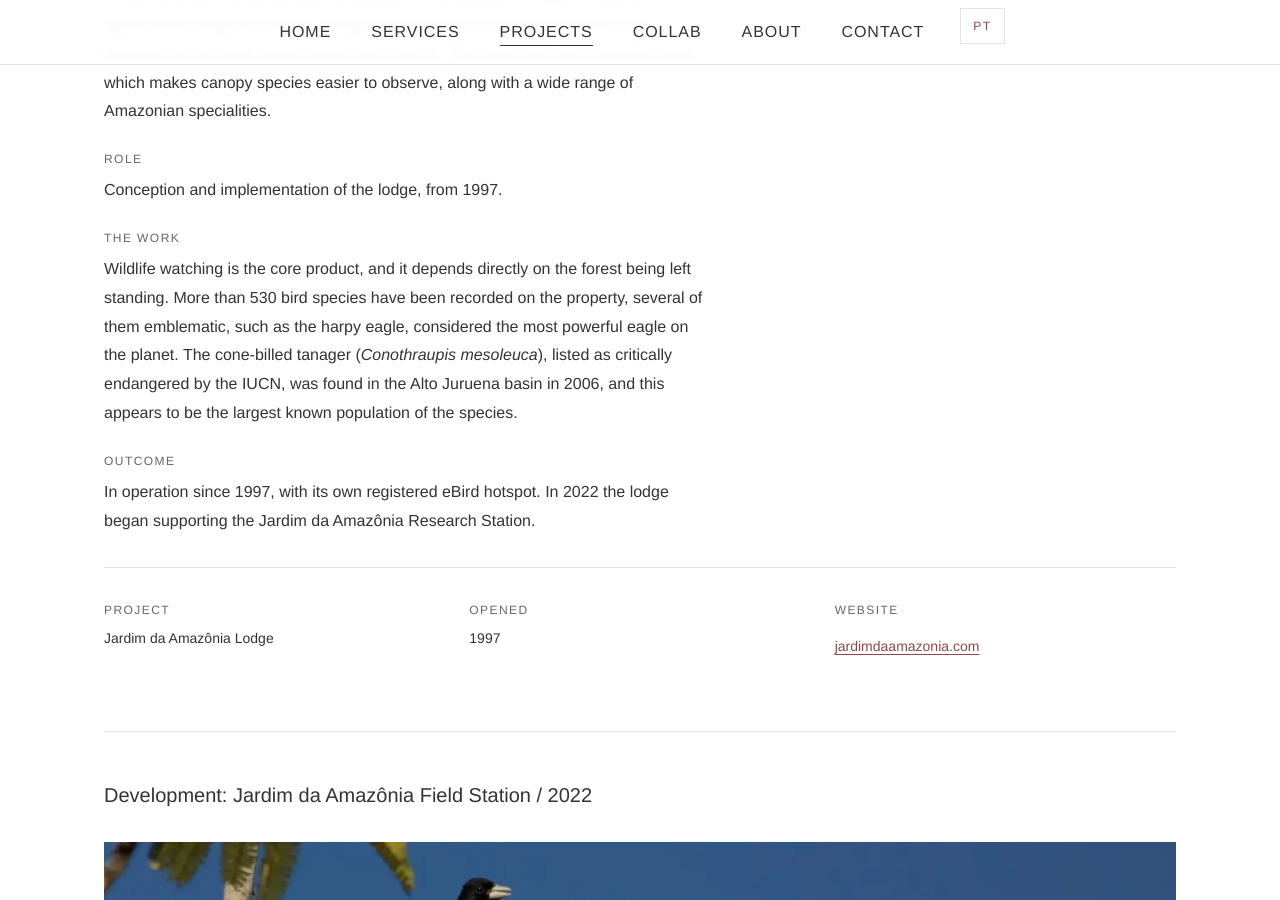
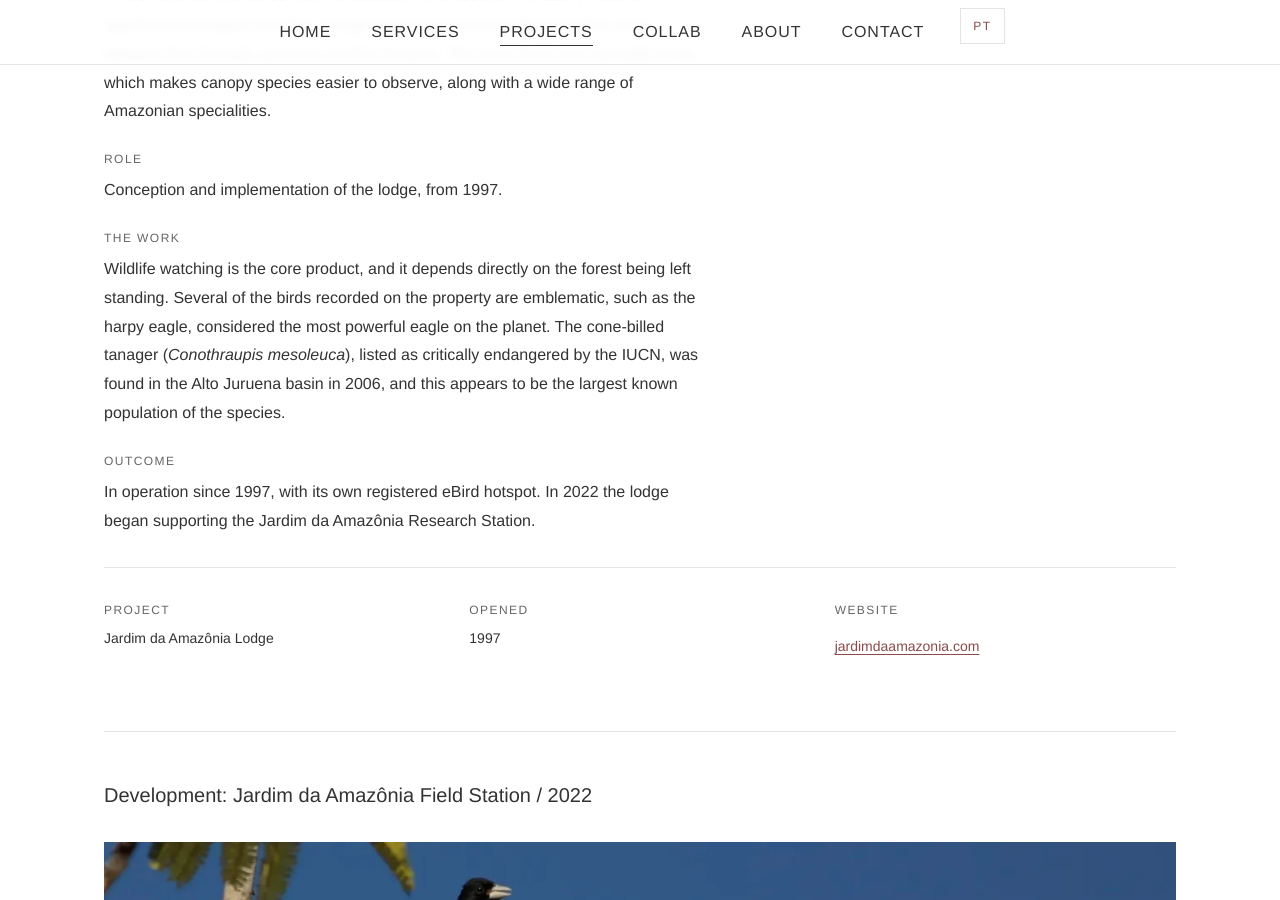
Before and after one commit to jpzank/raquel_zanchet.website, a Jekyll site: the page built from en/projects/index.html, in a window 1280 px wide and 900 px high, scrolled down 788 px. Built offline with Jekyll 4.4.1, drawn with Linux system fonts in a browser that asks for light colours.

Commit message:
Remove the bird count from the rest of the site
Follows the removal from the home page proof row: the figure is now gone
from the Jardim da Amazônia case in Projects, the timeline entry in About,
their English counterparts, and the project's structured data. A search for
"530" across the HTML and XML returns nothing.

The surrounding sentences were rewritten rather than truncated, so each
still reads and still says something. "São mais de 530 espécies de aves
registradas na área, várias delas emblemáticas, como a harpia" becomes
"Várias das aves registradas na área são emblemáticas, como a harpia": the
harpy eagle and the cone-billed tanager carry the point without the count.

Structured data still parses.

Co-Authored-By: Claude Opus 5 <noreply@anthropic.com>
Claude-Session: https://claude.ai/code/session_015A4dqjdnsAseZ69gwtvH28

```diff
--- a/_includes/jsonld-projetos.html
+++ b/_includes/jsonld-projetos.html
@@ -18,7 +18,7 @@
         {
           "@type": "CreativeWork",
           "name": "Jardim da Amazônia Lodge",
-          "description": "{% if idioma == 'en' %}Sustainable tourism lodge south of the Amazon, in São José do Rio Claro, Mato Grosso, in the transition zone between the Cerrado and the Amazon, with more than 530 bird species recorded.{% else %}Lodge de turismo sustentável ao sul da Amazônia, em São José do Rio Claro, Mato Grosso, em área de transição entre o Cerrado e a Amazônia, com mais de 530 espécies de aves registradas.{% endif %}",
+          "description": "{% if idioma == 'en' %}Sustainable tourism lodge south of the Amazon, in São José do Rio Claro, Mato Grosso, in the transition zone between the Cerrado and the Amazon.{% else %}Lodge de turismo sustentável ao sul da Amazônia, em São José do Rio Claro, Mato Grosso, em área de transição entre o Cerrado e a Amazônia.{% endif %}",
           "url": "https://jardimdaamazonia.com",
           "dateCreated": "1997",
           "locationCreated": { "@type": "Place", "name": "{% if idioma == 'en' %}Mato Grosso, Brazil{% else %}Mato Grosso, Brasil{% endif %}" },
--- a/en/about/index.html
+++ b/en/about/index.html
@@ -34,7 +34,7 @@ preload_image: "/images/raquel-zanchet-500.webp"
         <span class="lt-ano">1997</span>
         <div class="lt-corpo">
             <h4>Jardim da Amazônia Lodge</h4>
-            <p>Conception and implementation of the lodge, in the southern Amazon, in São José do Rio Claro, Mato Grosso. In operation ever since, with more than 530 bird species recorded on the property.</p>
+            <p>Conception and implementation of the lodge, in the southern Amazon, in São José do Rio Claro, Mato Grosso. In operation ever since.</p>
         </div>
     </li>
     <li>
--- a/en/projects/index.html
+++ b/en/projects/index.html
@@ -41,7 +41,7 @@ og_image_alt: "Wrought iron headboard at Zank Hotel Boutique, under the Raquel Z
                 <p>Conception and implementation of the lodge, from 1997.</p>
 
                 <h4 class="caso-rotulo">The work</h4>
-                <p>Wildlife watching is the core product, and it depends directly on the forest being left standing. More than 530 bird species have been recorded on the property, several of them emblematic, such as the harpy eagle, considered the most powerful eagle on the planet. The cone-billed tanager (<i>Conothraupis mesoleuca</i>), listed as critically endangered by the IUCN, was found in the Alto Juruena basin in 2006, and this appears to be the largest known population of the species.</p>
+                <p>Wildlife watching is the core product, and it depends directly on the forest being left standing. Several of the birds recorded on the property are emblematic, such as the harpy eagle, considered the most powerful eagle on the planet. The cone-billed tanager (<i>Conothraupis mesoleuca</i>), listed as critically endangered by the IUCN, was found in the Alto Juruena basin in 2006, and this appears to be the largest known population of the species.</p>
 
                 <h4 class="caso-rotulo">Outcome</h4>
                 <p>In operation since 1997, with its own registered eBird hotspot. In 2022 the lodge began supporting the Jardim da Amazônia Research Station.</p>
--- a/pages/projetos/index.html
+++ b/pages/projetos/index.html
@@ -40,7 +40,7 @@ og_image_alt: "Cabeceira de ferro forjado do Zank Hotel Boutique, sob o logo Raq
                 <p>Concepção e implantação do lodge, desde 1997.</p>
 
                 <h4 class="caso-rotulo">Trabalho</h4>
-                <p>A observação de fauna é o produto central, e depende diretamente da floresta em pé. São mais de 530 espécies de aves registradas na área, várias delas emblemáticas, como a harpia, considerada a águia mais forte do planeta. O tiê-bicudo, classificado como criticamente ameaçado de extinção pela IUCN, foi encontrado na região da bacia do Alto Juruena em 2006, e esta parece ser a população mais numerosa da espécie.</p>
+                <p>A observação de fauna é o produto central, e depende diretamente da floresta em pé. Várias das aves registradas na área são emblemáticas, como a harpia, considerada a águia mais forte do planeta. O tiê-bicudo, classificado como criticamente ameaçado de extinção pela IUCN, foi encontrado na região da bacia do Alto Juruena em 2006, e esta parece ser a população mais numerosa da espécie.</p>
 
                 <h4 class="caso-rotulo">Resultado</h4>
                 <p>Em operação desde 1997, com hotspot próprio registrado no eBird. Em 2022, o lodge passou a apoiar a Estação de Pesquisa Jardim da Amazônia.</p>
--- a/pages/sobre/index.html
+++ b/pages/sobre/index.html
@@ -33,7 +33,7 @@ og_description: "Quase trinta anos desenvolvendo produto hoteleiro, entre a Amaz
         <span class="lt-ano">1997</span>
         <div class="lt-corpo">
             <h4>Jardim da Amazônia Lodge</h4>
-            <p>Concepção e implantação do lodge, no sul da Amazônia, em São José do Rio Claro, Mato Grosso. Em operação desde então, com mais de 530 espécies de aves registradas na área.</p>
+            <p>Concepção e implantação do lodge, no sul da Amazônia, em São José do Rio Claro, Mato Grosso. Em operação desde então.</p>
         </div>
     </li>
     <li>
```
